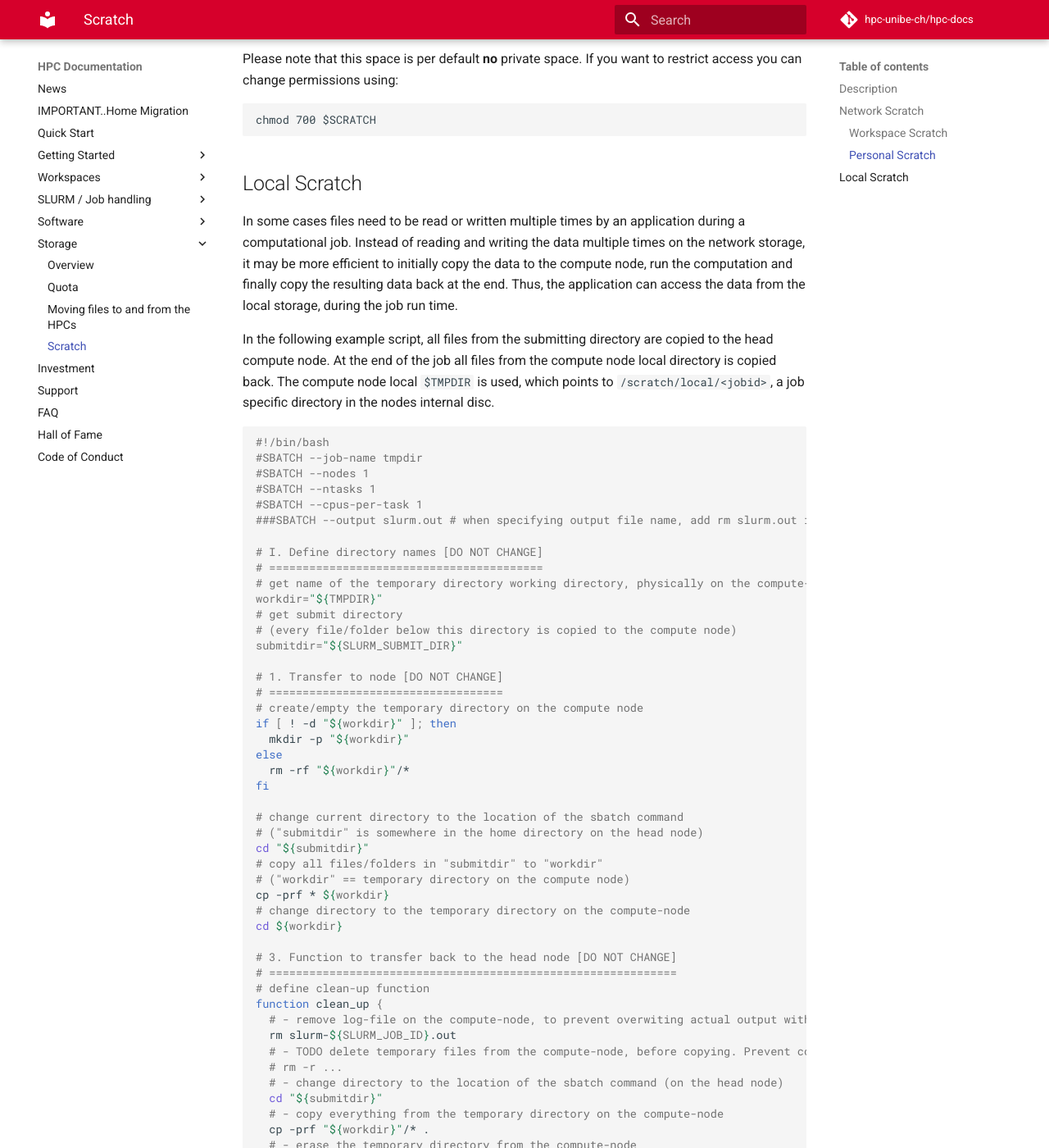
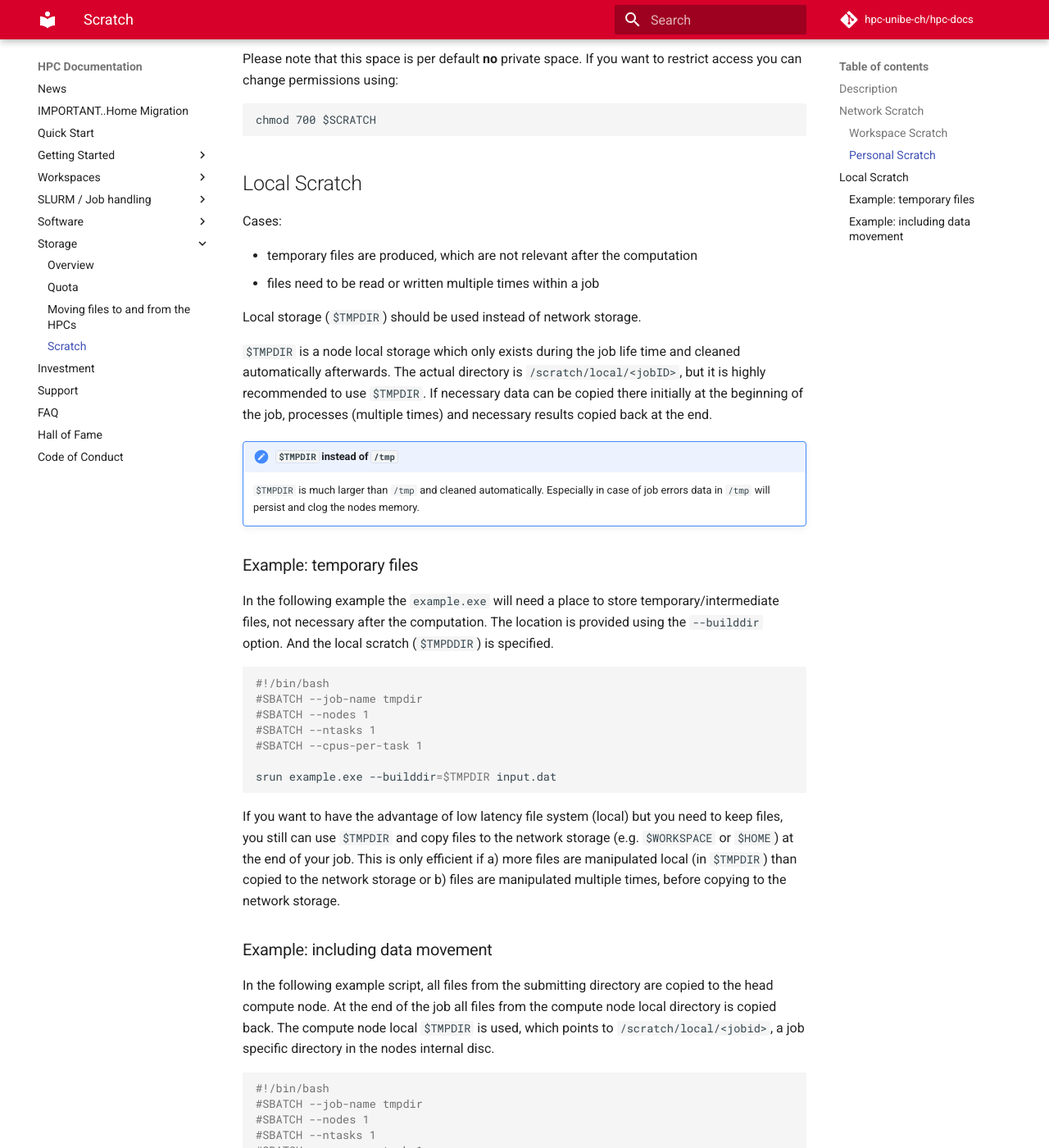
Before and after one commit to hpc-unibe-ch/hpc-unibe-ch.github.io, an MkDocs documentation site: the page built from docs/file-system/scratch.md, in a window 1280 px wide and 1400 px high, scrolled down 1213 px. Shown: the whole window at 82% size. Built offline with MkDocs 1.6.1 and Material for MkDocs 9.7.7, drawn with Linux system fonts in a browser that asks for light colours; comment, search, counter and statistics services are not loaded; some of the changed text lies outside the part shown.

Commit message:
local scratch improvement

````diff
--- a/docs/file-system/scratch.md
+++ b/docs/file-system/scratch.md
@@ -38,9 +38,37 @@ chmod 700 $SCRATCH
 ```
 
 ## Local Scratch
-In some cases files need to be read or written multiple times by an application during a computational job.
-Instead of reading and writing the data multiple times on the network storage, it may be more efficient to initially copy the data to the compute node, run the computation and finally copy the resulting data back at the end. Thus, the application can access the data from the local storage, during the job run time.
 
+Cases:
+
+- temporary files are produced, which are not relevant after the computation
+- files need to be read or written multiple times within a job
+
+Local storage (`$TMPDIR`) should be used instead of network storage.
+
+`$TMPDIR` is a node local storage which only exists during the job life time and cleaned automatically afterwards. The actual directory is `/scratch/local/<jobID>`, but it is highly recommended to use `$TMPDIR`.
+If necessary data can be copied there initially at the beginning of the job, processes (multiple times) and necessary results copied back at the end.
+
+!!! note "`$TMPDIR` instead of `/tmp`"
+    `$TMPDIR` is much larger than `/tmp` and cleaned automatically. Especially in case of job errors data in `/tmp` will persist and clog the nodes memory.
+
+### Example: temporary files
+
+In the following example the `example.exe` will need a place to store temporary/intermediate files, not necessary after the computation. The location is provided using the `--builddir` option. And the local scratch (`$TMPDDIR`) is specified.
+
+```Bash
+#!/bin/bash
+#SBATCH --job-name tmpdir
+#SBATCH --nodes 1
+#SBATCH --ntasks 1
+#SBATCH --cpus-per-task 1
+
+srun example.exe --builddir=$TMPDIR input.dat
+```
+
+If you want to have the advantage of low latency file system (local) but you need to keep files, you still can use `$TMPDIR` and copy files to the network storage (e.g. `$WORKSPACE` or `$HOME`) at the end of your job. This is only efficient if a) more files are manipulated local (in `$TMPDIR`) than copied to the network storage or b) files are manipulated multiple times, before copying to the network storage.
+
+### Example: including data movement
 In the following example script, all files from the submitting directory are copied to the head compute node. At the end of the job all files from the compute node local directory is copied back. The compute node local `$TMPDIR` is used, which points to `/scratch/local/<jobid>`, a job specific directory in the nodes internal disc.
 
 ```Bash
@@ -99,7 +127,7 @@ function clean_up {
 # call "clean_up" function when this script exits, it is run even if SLURM cancels the job
 trap 'clean_up' EXIT
 
- 2. Execute [MODIFY COMPLETELY TO YOUR NEEDS]
+# 2. Execute [MODIFY COMPLETELY TO YOUR NEEDS]
 # ============================================
 # TODO add your computation here
 # simple example, hello world
````
